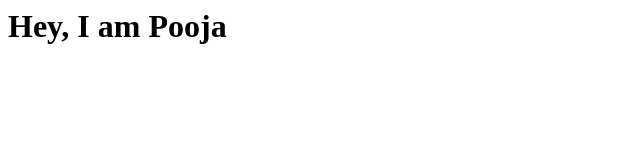
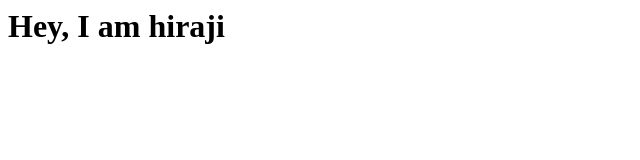
Before and after one commit to PoojaKalange/firstapp, a plain HTML site: page index.html in a window 1280 px wide. Shown: the full height of the page, 0-640 px from the left. Drawn offline with Linux system fonts and the light colour scheme.

Commit message:
Update index.html

```diff
--- a/index.html
+++ b/index.html
@@ -6,6 +6,6 @@ First App
 </title>
 </head>
 <body>
-<h1>Hey, I am Pooja</h1>
+<h1>Hey, I am hiraji</h1>
 </body>
 <html>
```
